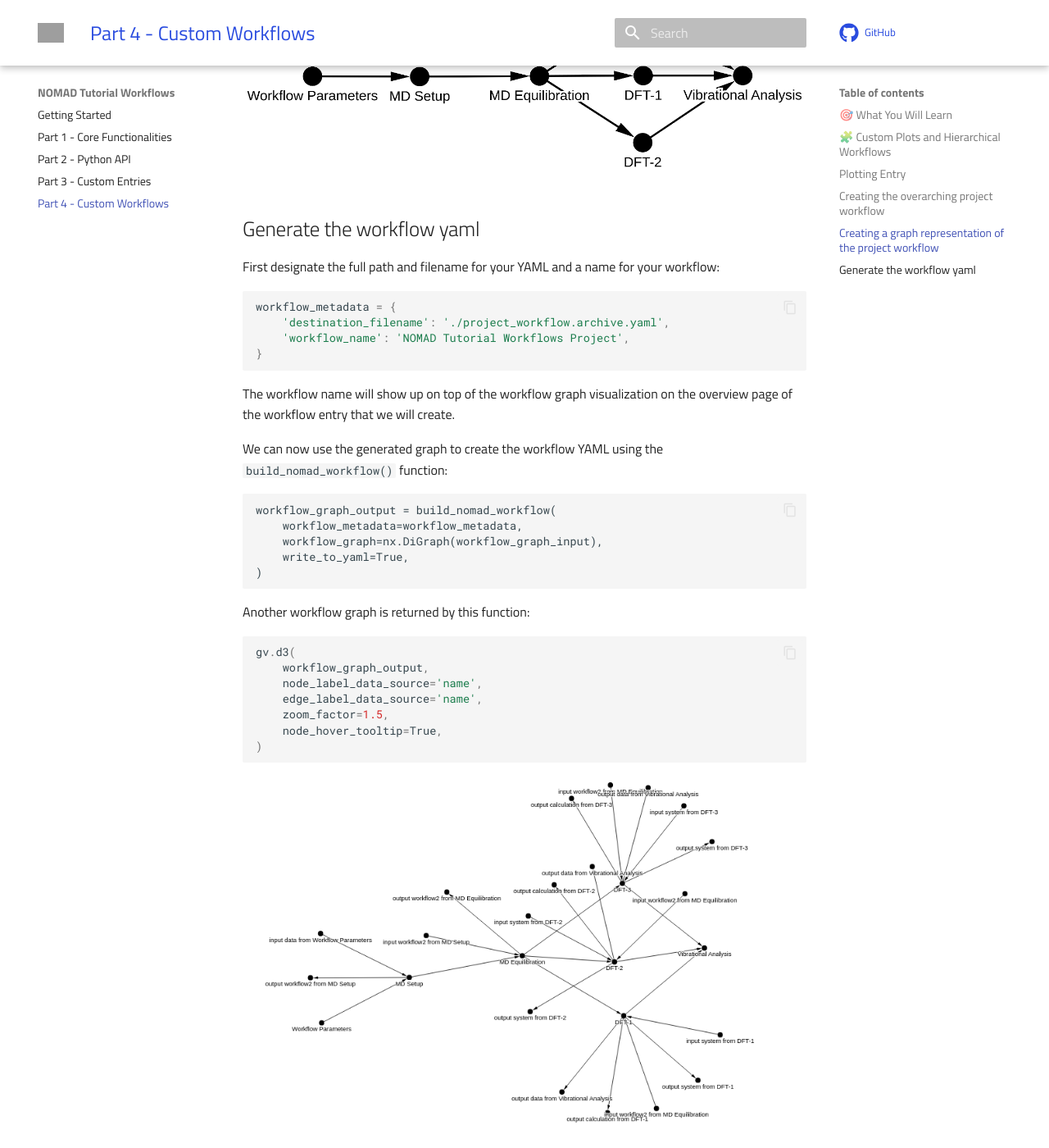
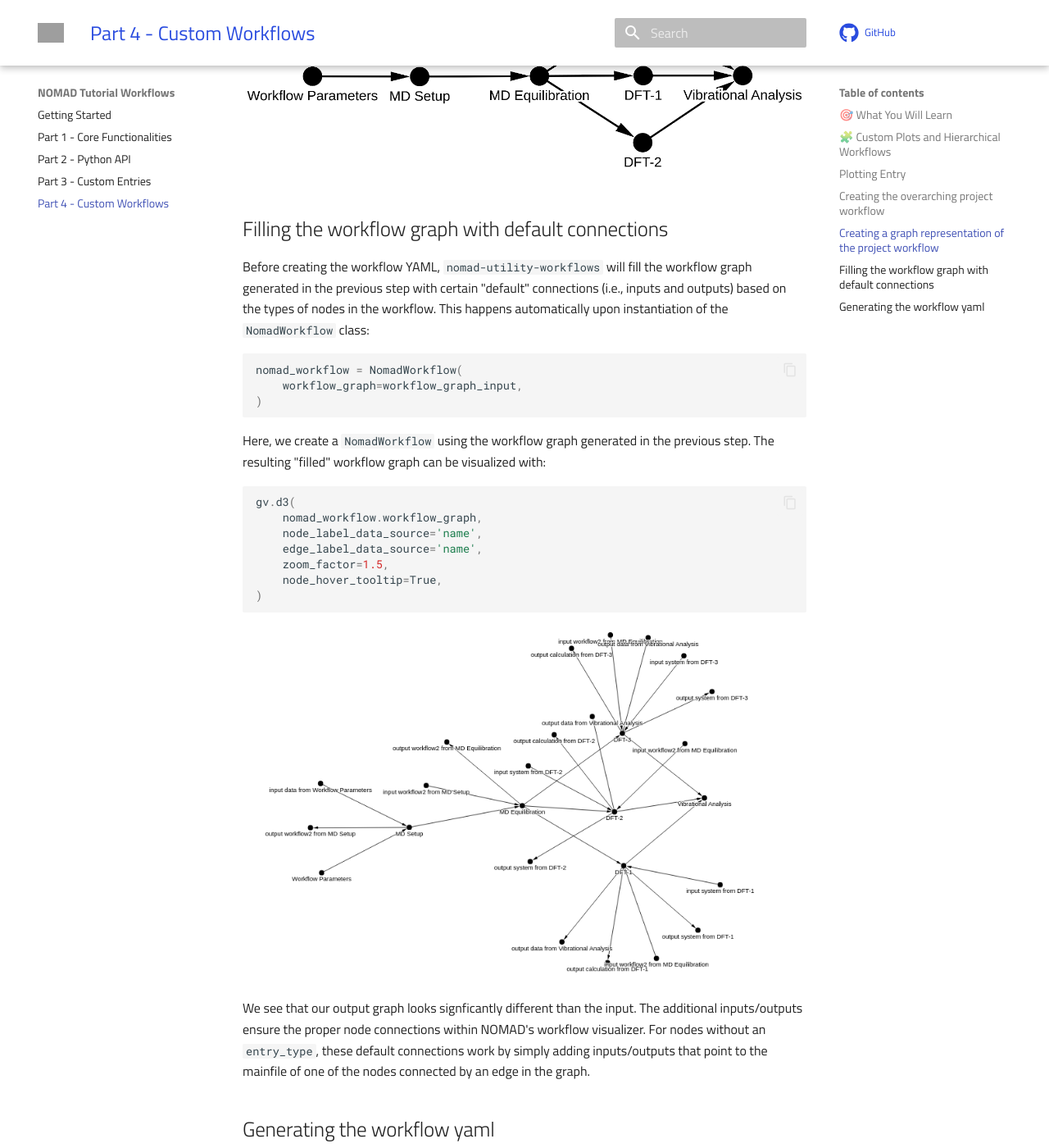
Before and after one commit to FAIRmat-NFDI/nomad-tutorial-workflows, an MkDocs documentation site: the page built from docs/workflows.md, in a window 1280 px wide and 1400 px high, scrolled down 7254 px. Shown: the whole window at 82% size. Built offline with MkDocs 1.6.1 and Material for MkDocs 9.7.7, drawn with Linux system fonts in a browser that asks for light colours; nearby versions of some CDN libraries; library files that are not in the unit come from our copies; comment, search, counter and statistics services are not loaded; the version menu is left out; some of the changed text lies outside the part shown; grey boxes are pictures that could not be loaded.

Commit message:
custom entry to ELNFileManager, custom workflow update for v0.2.0

````diff
--- a/docs/workflows.md
+++ b/docs/workflows.md
@@ -186,7 +186,7 @@
 from nomad_utility_workflows.utils.workflows import (
     NodeAttributes,
     NodeAttributesUniverse,
-    build_nomad_workflow,
+    NomadWorkflow
     nodes_to_graph,
 )
 ```
@@ -316,34 +316,21 @@
     </label>
 </div>
 
-## Generate the workflow yaml
+## Filling the workflow graph with default connections
 
-First designate the full path and filename for your YAML and a name for your workflow:
+Before creating the workflow YAML, `nomad-utility-workflows` will fill the workflow graph generated in the previous step with certain "default" connections (i.e., inputs and outputs) based on the types of nodes in the workflow. This happens automatically upon instantiation of the `NomadWorkflow` class:
 
 ```python
-workflow_metadata = {
-    'destination_filename': './project_workflow.archive.yaml',
-    'workflow_name': 'NOMAD Tutorial Workflows Project',
-}
-```
-
-The workflow name will show up on top of the workflow graph visualization on the overview page of the workflow entry that we will create.
-
-We can now use the generated graph to create the workflow YAML using the `build_nomad_workflow()` function:
-
-```
-workflow_graph_output = build_nomad_workflow(
-    workflow_metadata=workflow_metadata,
-    workflow_graph=nx.DiGraph(workflow_graph_input),
-    write_to_yaml=True,
+nomad_workflow = NomadWorkflow(
+    workflow_graph=workflow_graph_input,
 )
 ```
 
-Another workflow graph is returned by this function:
+Here, we create a `NomadWorkflow` using the workflow graph generated in the previous step. The resulting "filled" workflow graph can be visualized with:
 
-```python
+```javascript
 gv.d3(
-    workflow_graph_output,
+    nomad_workflow.workflow_graph,
     node_label_data_source='name',
     edge_label_data_source='name',
     zoom_factor=1.5,
@@ -358,13 +345,25 @@
     </label>
 </div>
 
-We see that our output graph looks signficantly different than the input. That's because `nomad-utility-workflow` is automatically adding some default inputs/outputs to ensure the proper node connections within the workflow visualizer. For nodes without an `entry_type`, these default connections work by simply adding inputs/outputs that point to the mainfile of one of the nodes connected by an edge in the graph.
+We see that our output graph looks signficantly different than the input. The additional inputs/outputs ensure the proper node connections within NOMAD's workflow visualizer. For nodes without an `entry_type`, these default connections work by simply adding inputs/outputs that point to the mainfile of one of the nodes connected by an edge in the graph.
+
+## Generating the workflow yaml
+
+Finally, we can add some workflow metadata to the [`NomadWorkflow`](../reference/workflows.md#nomadworkflow) (i.e., the filename of the output yaml and the name of the workflow) and generate the workflow YAML file with the class method [`build_workflow_yaml()`](../reference/workflows.md#build_workflow_yaml):
+
+```python
+nomad_workflow.destination_filename = './project_workflow.archive.yaml'
+nomad_workflow.name = 'NOMAD Tutorial Workflows Project'
+nomad_workflow.build_workflow_yaml()
+```
+
+The workflow name will show up on top of the workflow graph visualization on the overview page of the workflow entry that we will create.
 
 ??? success "example `project_workflow.archive.yaml`"
 
     ```yaml
     'workflow2':
-      'name': 'NOMAD Tutorial Workflows Project'
+      'name': 'DPG Tutorial 2025 Project Workflow'
       'inputs':
       - 'name': 'Workflow Parameters'
         'section': '../uploads/ME2oYBdiQUW4CGcG0YsGuw/archive/ujuIHCdj7StVCxbvYP7NjMvG4v22#/data'
@@ -404,7 +403,6 @@
           'section': '../uploads/7Ncu4YyXTTyTSfg0qpiziQ/archive/J3Vkhz2NAtSw4-KTnbHqUyPhhY3g#/workflow2'
       - 'm_def': 'nomad.datamodel.metainfo.workflow.TaskReference'
         'name': 'DFT-1'
-        'task': '../uploads/JHsC4UFnRtCB9dQYR1BO6A/archive/d2ZJkTjL4LoxdFAVS8YT_jlZdzhm#/workflow2'
         'inputs':
         - 'name': 'input workflow2 from MD Equilibration'
           'section': '../uploads/7Ncu4YyXTTyTSfg0qpiziQ/archive/J3Vkhz2NAtSw4-KTnbHqUyPhhY3g#/workflow2'
@@ -419,7 +417,6 @@
           'section': '../uploads/JHsC4UFnRtCB9dQYR1BO6A/archive/d2ZJkTjL4LoxdFAVS8YT_jlZdzhm#/run/0/calculation/-1'
       - 'm_def': 'nomad.datamodel.metainfo.workflow.TaskReference'
         'name': 'DFT-2'
-        'task': '../uploads/exkqL5J8Q62ldMHbuE5tcQ/archive/zeiiGOoZL0dikRgYSvzuZZ3xPv9m#/workflow2'
         'inputs':
         - 'name': 'input workflow2 from MD Equilibration'
           'section': '../uploads/7Ncu4YyXTTyTSfg0qpiziQ/archive/J3Vkhz2NAtSw4-KTnbHqUyPhhY3g#/workflow2'
@@ -434,7 +431,6 @@
           'section': '../uploads/exkqL5J8Q62ldMHbuE5tcQ/archive/zeiiGOoZL0dikRgYSvzuZZ3xPv9m#/run/0/calculation/-1'
       - 'm_def': 'nomad.datamodel.metainfo.workflow.TaskReference'
         'name': 'DFT-3'
-        'task': '../uploads/0wUg7_GuSLiG3U1LcNlr2A/archive/8x9j0tEtx6LeGVEv7ByWD3k5VK1F#/workflow2'
         'inputs':
         - 'name': 'input workflow2 from MD Equilibration'
           'section': '../uploads/7Ncu4YyXTTyTSfg0qpiziQ/archive/J3Vkhz2NAtSw4-KTnbHqUyPhhY3g#/workflow2'
````
Also changed, not shown: docs/api.md (+1 -1 lines), docs/core.md (+5 -1 lines), docs/custom.md (+19 -61 lines), docs/index.md (+1 -1 lines), 1 other file.
